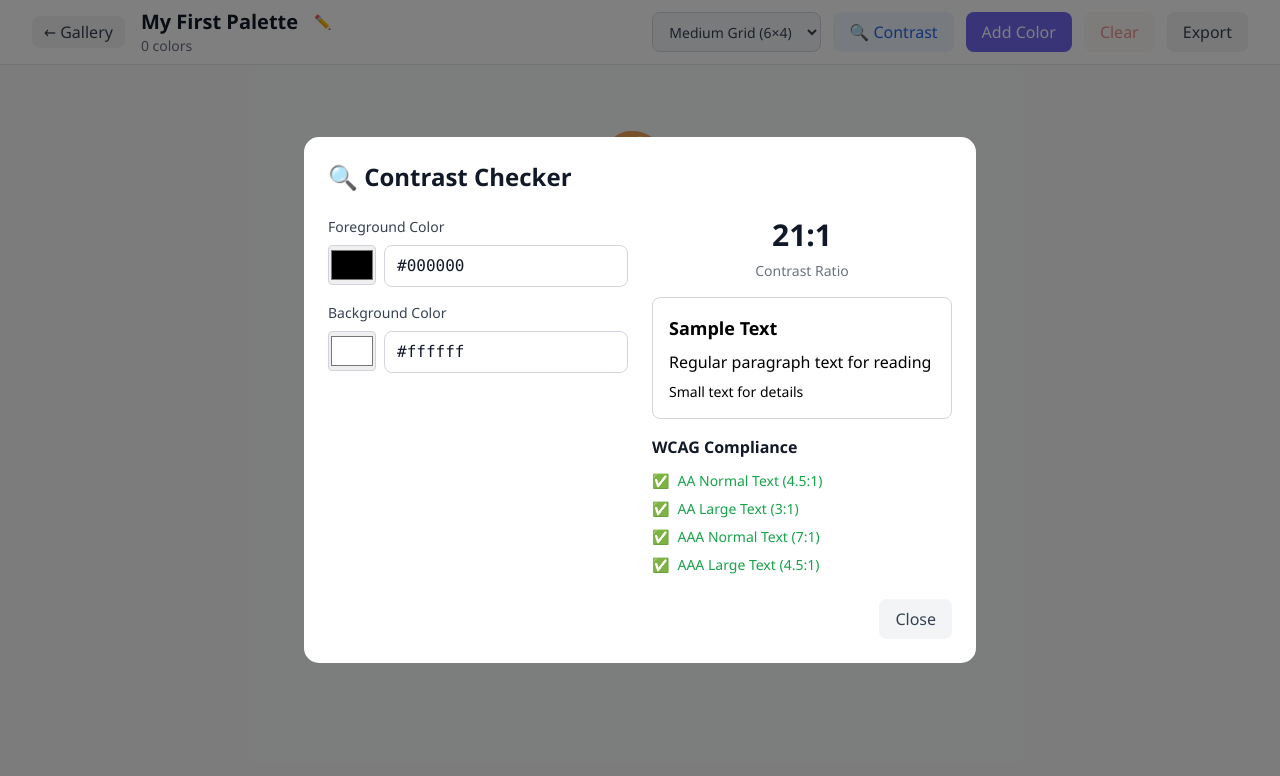
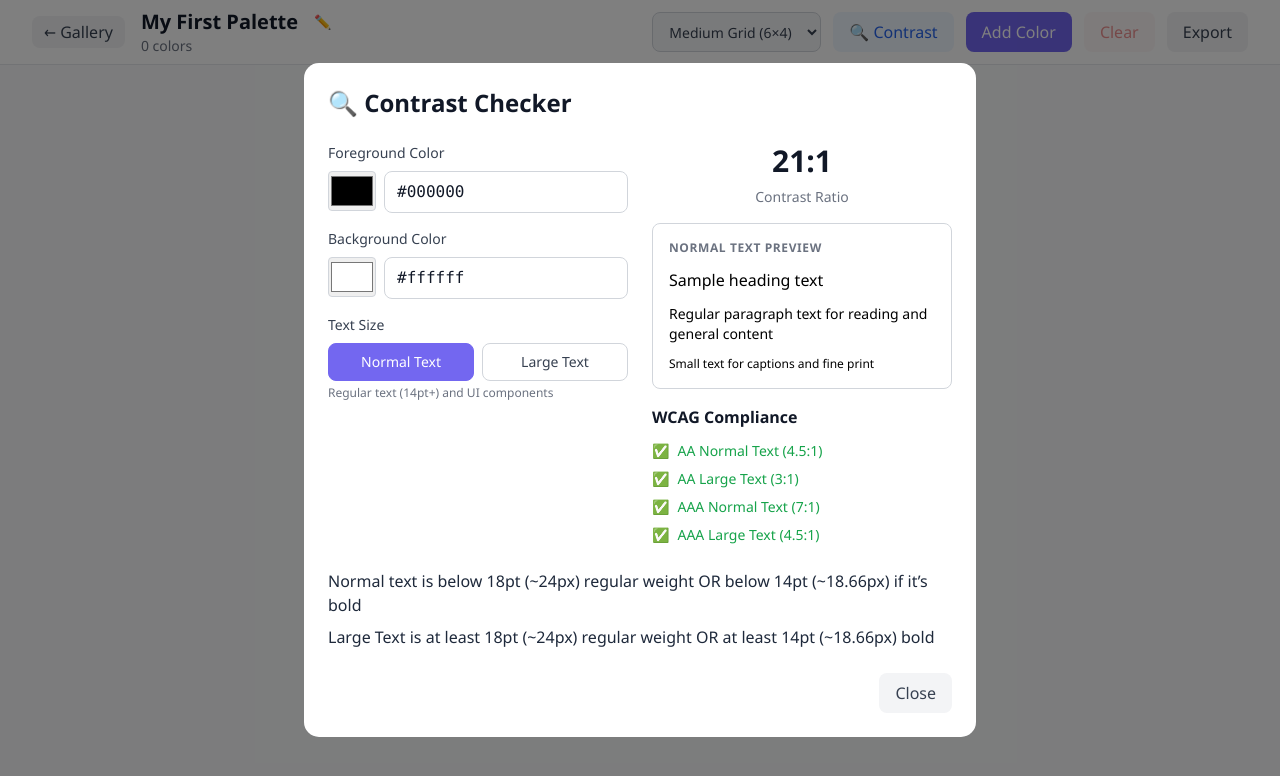
Before and after one commit to SalazarJosh/PalettePal, a Next.js app: page /palette/default in a window 1280 px wide. Both pictures are taken after a click on the button "🔍 Contrast". Shown: the top 776 px of the page. Built offline with nearby package versions, Linux system fonts and the light colour scheme.

Commit message:
fixed palette sync between views

```diff
--- a/src/components/Gallery.tsx
+++ b/src/components/Gallery.tsx
@@ -1,6 +1,6 @@
 'use client';
 
-import { useState, useEffect } from 'react';
+import { useState, useEffect, useMemo } from 'react';
 import { usePaletteStorage } from '@/hooks/usePaletteStorage';
 import { Palette } from '@/types';
 import PaletteEditor from './PaletteEditor';
@@ -148,8 +148,11 @@ export default function Gallery() {
     shouldShowWelcome,
     setShowWelcome,
     toggleAutoSave,
-    manualSave
+    manualSave,
+    refreshFromStorage
   } = usePaletteStorage();
+
+  console.log('Gallery: Component rendering, palettes count:', palettes.length);
 
   const [searchTerm, setSearchTerm] = useState('');
   const [sortBy, setSortBy] = useState('recent');
@@ -166,7 +169,10 @@ export default function Gallery() {
     }
   }, [isLoaded, shouldShowWelcome]);
 
-  const filteredPalettes = palettes
+  const filteredPalettes = useMemo(() => {
+    console.log('Gallery: Recalculating filteredPalettes, palettes count:', palettes.length);
+    console.log('Gallery: Palettes data:', palettes.map(p => ({ id: p.id, name: p.name, updatedAt: p.updatedAt })));
+    return palettes
       .filter(palette =>
         palette.name.toLowerCase().includes(searchTerm.toLowerCase())
       )
@@ -182,6 +188,7 @@ export default function Gallery() {
             return new Date(b.updatedAt || b.createdAt).getTime() - new Date(a.updatedAt || a.createdAt).getTime();
         }
       });
+  }, [palettes, searchTerm, sortBy]);
 
   const handleCreatePalette = () => {
     if (!newPaletteName.trim()) return;
@@ -250,7 +257,14 @@ export default function Gallery() {
   };
 
   const handleBackToGallery = () => {
+    console.log('Gallery: Returning to gallery view, current palettes count:', palettes.length);
+    console.log('Gallery: Refreshing data from localStorage...');
+    refreshFromStorage();
     setEditingPaletteId(null);
+    // Add a small delay to ensure the refresh completes before rendering
+    setTimeout(() => {
+      console.log('Gallery: Back to gallery, palettes count after refresh:', palettes.length);
+    }, 100);
   };
 
   const handleImportPalette = () => {
--- a/src/components/PaletteEditor.tsx
+++ b/src/components/PaletteEditor.tsx
@@ -175,16 +175,17 @@ export default function PaletteEditor({ paletteId, onBack }: PaletteEditorProps)
   // Contrast checker state
   const [contrastForeground, setContrastForeground] = useState('#000000');
   const [contrastBackground, setContrastBackground] = useState('#ffffff');
+  const [textSize, setTextSize] = useState<'normal' | 'large'>('normal');
 
   useEffect(() => {
     if (isLoaded) {
       const foundPalette = getPalette(paletteId);
       setPalette(foundPalette || null);
-      if (foundPalette) {
+      if (foundPalette && !isEditingName) {
         setTempPaletteName(foundPalette.name);
       }
     }
-  }, [paletteId, getPalette, isLoaded]);
+  }, [paletteId, getPalette, isLoaded, isEditingName]);
 
   if (!isLoaded) {
     return (
@@ -248,6 +249,7 @@ export default function PaletteEditor({ paletteId, onBack }: PaletteEditorProps)
     }
 
     updatePalette(palette.id, { colors: newColors });
+    console.log('PaletteEditor: Updated palette colors, new count:', newColors.length);
     setPalette({ ...palette, colors: newColors });
     setShowColorModal(false);
   };
@@ -288,6 +290,7 @@ export default function PaletteEditor({ paletteId, onBack }: PaletteEditorProps)
   const handleSavePaletteName = () => {
     if (!palette || !tempPaletteName.trim()) return;
 
+    console.log('PaletteEditor: Saving palette name:', tempPaletteName.trim());
     updatePalette(palette.id, { name: tempPaletteName.trim() });
     setPalette({ ...palette, name: tempPaletteName.trim() });
     setIsEditingName(false);
@@ -606,6 +609,35 @@ export default function PaletteEditor({ paletteId, onBack }: PaletteEditorProps)
                     </div>
                   )}
                 </div>
+
+                <div>
+                  <label className="block text-sm font-medium text-gray-700 dark:text-gray-300 mb-2">
+                    Text Size
+                  </label>
+                  <div className="flex gap-2">
+                    <button
+                      onClick={() => setTextSize('normal')}
+                      className={`flex-1 px-3 py-2 text-sm rounded-lg border transition-colors ${textSize === 'normal'
+                          ? 'bg-primary-500 text-white border-primary-500'
+                          : 'bg-white dark:bg-gray-700 text-gray-700 dark:text-gray-300 border-gray-300 dark:border-gray-600 hover:bg-gray-50 dark:hover:bg-gray-600'
+                        }`}
+                    >
+                      Normal Text
+                    </button>
+                    <button
+                      onClick={() => setTextSize('large')}
+                      className={`flex-1 px-3 py-2 text-sm rounded-lg border transition-colors ${textSize === 'large'
+                          ? 'bg-primary-500 text-white border-primary-500'
+                          : 'bg-white dark:bg-gray-700 text-gray-700 dark:text-gray-300 border-gray-300 dark:border-gray-600 hover:bg-gray-50 dark:hover:bg-gray-600'
+                        }`}
+                    >
+                      Large Text
+                    </button>
+                  </div>
+                  <p className="text-xs text-gray-500 mt-1">
+                    {textSize === 'normal' ? 'Regular text (14pt+) and UI components' : 'Large text (18pt+ or 14pt+ bold)'}
+                  </p>
+                </div>
               </div>
 
               {/* Contrast Results */}
@@ -631,10 +663,23 @@ export default function PaletteEditor({ paletteId, onBack }: PaletteEditorProps)
                           color: contrastForeground
                         }}
                       >
-                        <div className="space-y-2">
-                          <div className="text-lg font-bold">Sample Text</div>
-                          <div className="text-base">Regular paragraph text for reading</div>
-                          <div className="text-sm">Small text for details</div>
+                        <div className="space-y-3">
+                          <div className="font-semibold mb-2 text-gray-500 text-xs uppercase tracking-wider">
+                            {textSize === 'normal' ? 'Normal Text Preview' : 'Large Text Preview'}
+                          </div>
+                          {textSize === 'normal' ? (
+                            <>
+                              <div className="text-base">Sample heading text</div>
+                              <div className="text-sm">Regular paragraph text for reading and general content</div>
+                              <div className="text-xs">Small text for captions and fine print</div>
+                            </>
+                          ) : (
+                            <>
+                              <div className="text-xl font-bold">Large heading text</div>
+                              <div className="text-lg">Large paragraph text for better readability</div>
+                              <div className="text-base font-semibold">Large bold text for emphasis</div>
+                            </>
+                          )}
                         </div>
                       </div>
 
@@ -658,6 +703,7 @@ export default function PaletteEditor({ paletteId, onBack }: PaletteEditorProps)
                             <span>{actualContrast >= 4.5 ? '✅' : '❌'}</span>
                             <span>AAA Large Text (4.5:1)</span>
                           </div>
+
                         </div>
                       </div>
                     </>
@@ -665,6 +711,12 @@ export default function PaletteEditor({ paletteId, onBack }: PaletteEditorProps)
                 })()}
               </div>
             </div>
+            <div>
+                <div className={`mt-6 flex gap-2 flex-col`}>
+                  <span>Normal text is below 18pt (~24px) regular weight OR below 14pt (~18.66px) if it’s bold</span>
+                  <span>Large Text is at least 18pt (~24px) regular weight OR at least 14pt (~18.66px) bold</span>
+                </div>
+              </div>
 
             <div className="mt-6 flex justify-end">
               <button
--- a/src/hooks/usePaletteStorage.ts
+++ b/src/hooks/usePaletteStorage.ts
@@ -74,35 +74,35 @@ export function usePaletteStorage() {
     }
   }, [palettes, autoSaveEnabled, isLoaded, saveToStorage]);
 
-  const updatePalettes = (newPalettes: Palette[]) => {
+  const updatePalettes = useCallback((newPalettes: Palette[]) => {
     setPalettes(newPalettes);
-  };
+  }, []);
 
-  const addPalette = (palette: Palette) => {
+  const addPalette = useCallback((palette: Palette) => {
     const newPalettes = [...palettes, palette];
     updatePalettes(newPalettes);
-  };
+  }, [palettes, updatePalettes]);
 
-  const updatePalette = (paletteId: string, updates: Partial<Palette>) => {
+  const updatePalette = useCallback((paletteId: string, updates: Partial<Palette>) => {
     const newPalettes = palettes.map(p =>
       p.id === paletteId
         ? { ...p, ...updates, updatedAt: new Date().toISOString() }
         : p
     );
     updatePalettes(newPalettes);
-  };
+  }, [palettes, updatePalettes]);
 
-  const deletePalette = (paletteId: string) => {
+  const deletePalette = useCallback((paletteId: string) => {
     const newPalettes = palettes.filter(p => p.id !== paletteId);
     updatePalettes(newPalettes);
-  };
+  }, [palettes, updatePalettes]);
 
-  const getPalette = (paletteId: string) => {
+  const getPalette = useCallback((paletteId: string) => {
     return palettes.find(p => p.id === paletteId);
-  };
+  }, [palettes]);
 
   // Welcome modal storage
-  const shouldShowWelcome = (): boolean => {
+  const shouldShowWelcome = useCallback((): boolean => {
     if (typeof window === 'undefined') return true;
     try {
       const welcomeData = localStorage.getItem(WELCOME_KEY);
@@ -111,26 +111,42 @@ export function usePaletteStorage() {
     } catch {
       return true;
     }
-  };
+  }, []);
 
-  const setShowWelcome = (show: boolean) => {
+  const setShowWelcome = useCallback((show: boolean) => {
     if (typeof window === 'undefined') return;
     try {
       localStorage.setItem(WELCOME_KEY, JSON.stringify(show));
     } catch (error) {
       console.error('Error saving welcome preference:', error);
     }
-  };
+  }, []);
 
-  const manualSave = () => {
+  const manualSave = useCallback(() => {
     saveToStorage(palettes, autoSaveEnabled);
-  };
+  }, [saveToStorage, palettes, autoSaveEnabled]);
 
-  const toggleAutoSave = () => {
+  const toggleAutoSave = useCallback(() => {
     const newAutoSave = !autoSaveEnabled;
     setAutoSaveEnabled(newAutoSave);
     saveToStorage(palettes, newAutoSave);
-  };
+  }, [autoSaveEnabled, saveToStorage, palettes]);
+
+  const refreshFromStorage = useCallback(() => {
+    if (typeof window === 'undefined') return;
+
+    try {
+      const savedData = localStorage.getItem(STORAGE_KEY);
+      if (savedData) {
+        const data: AppData = JSON.parse(savedData);
+        console.log('usePaletteStorage: Refreshing from localStorage, found palettes:', data.palettes?.length);
+        setPalettes(data.palettes || []);
+        setAutoSaveEnabled(data.autoSaveEnabled ?? true);
+      }
+    } catch (error) {
+      console.error('Error refreshing from storage:', error);
+    }
+  }, []);
 
   return {
     palettes,
@@ -145,6 +161,7 @@ export function usePaletteStorage() {
     setShowWelcome,
     manualSave,
     toggleAutoSave,
-    saveToStorage
+    saveToStorage,
+    refreshFromStorage
   };
 }
```
Also changed, not shown: 6 other files (tests, documents, lock files or other folders). Lines whose indentation alone changed are shown as unchanged.
